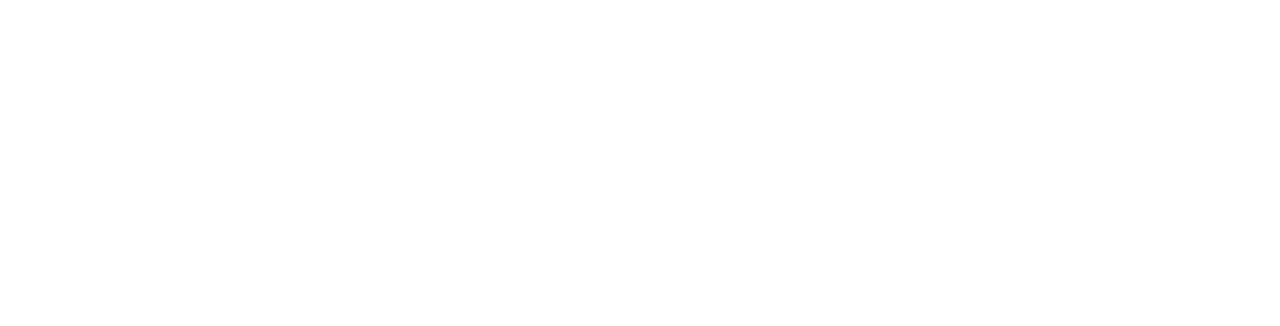
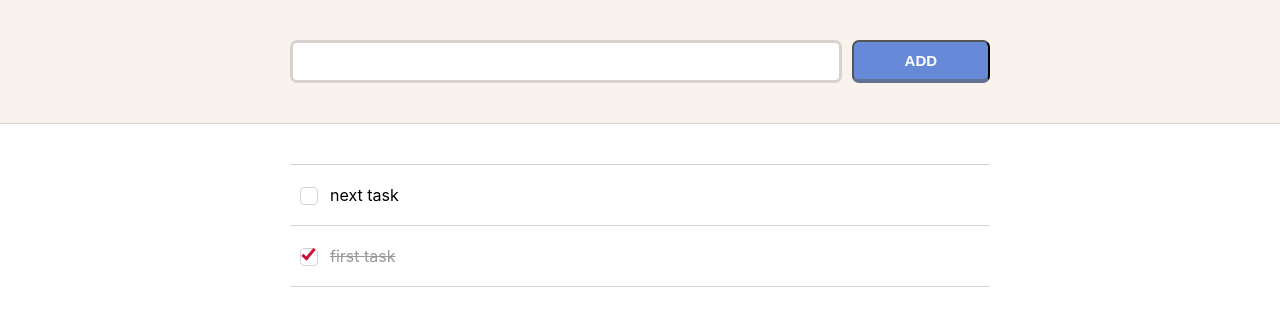
Before and after one commit to git-nori/_tr_todo-ts, a React (Create React App) app: page / in a window 1280 px wide. Shown: the top 326 px of the page. Built offline with nearby package versions, Linux system fonts and the light colour scheme.

Commit message:
[mod]TaskInput, TaskList componentを表示するようAppに追加

```diff
--- a/src/App.tsx
+++ b/src/App.tsx
@@ -1,11 +1,32 @@
-import React from 'react';
-import './App.css';
+import React, { useState } from "react";
+import "./App.css";
 
-function App() {
+import TaskInput from "./components/TaskInput";
+import TaskList from "./components/TaskList";
+import { Task } from "./components/Types";
+
+const initialState: Task[] = [
+  {
+    id: 2,
+    title: "next task",
+    done: false,
+  },
+  {
+    id: 1,
+    title: "first task",
+    done: true,
+  },
+];
+
+const App: React.FC = () => {
+  const [tasks, setTasks] = useState(initialState);
+
   return (
-    <div className="App">
+    <div>
+      <TaskInput setTasks={setTasks} tasks={tasks} />
+      <TaskList setTasks={setTasks} tasks={tasks} />
     </div>
   );
-}
+};
 
 export default App;
```
